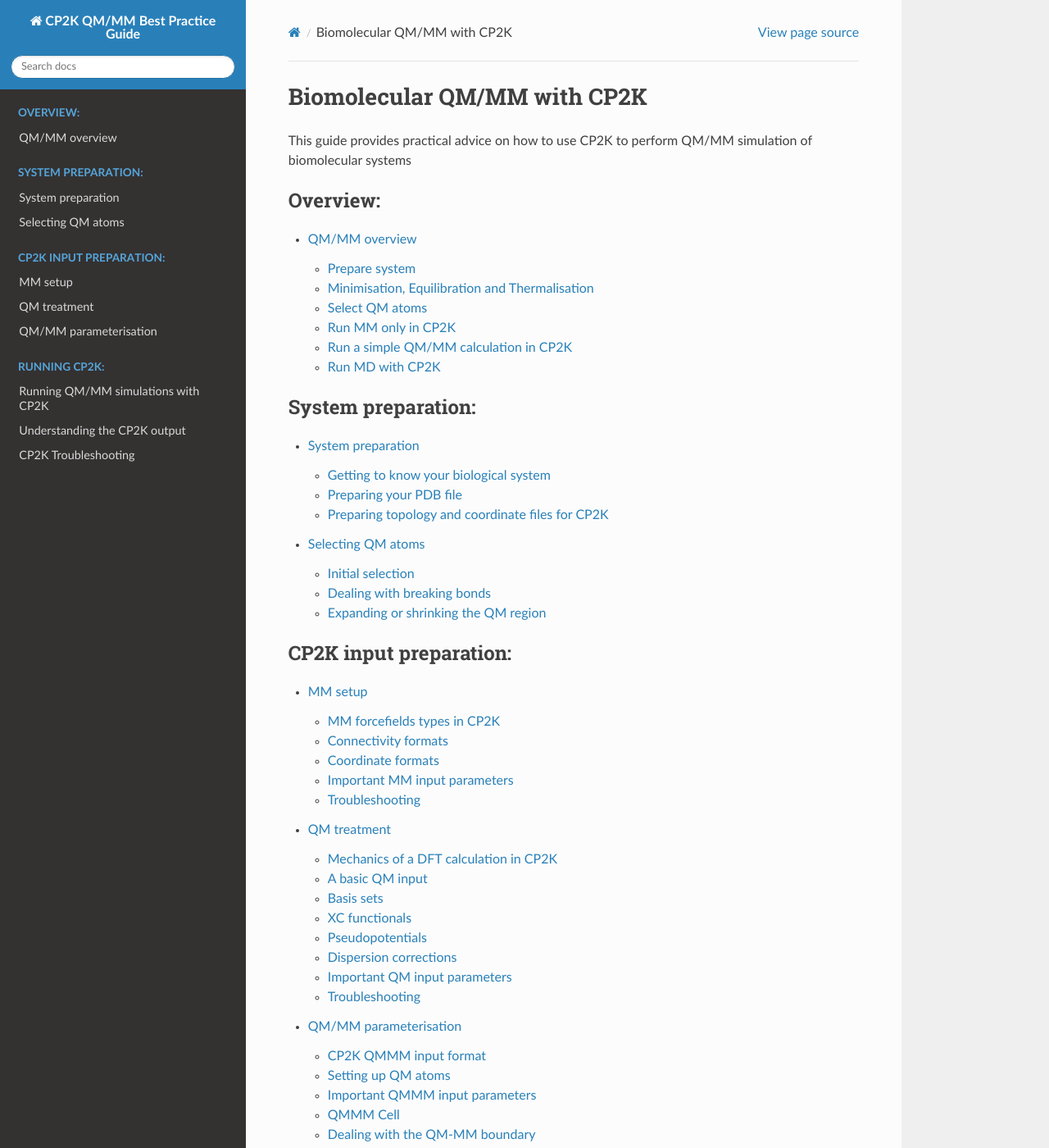
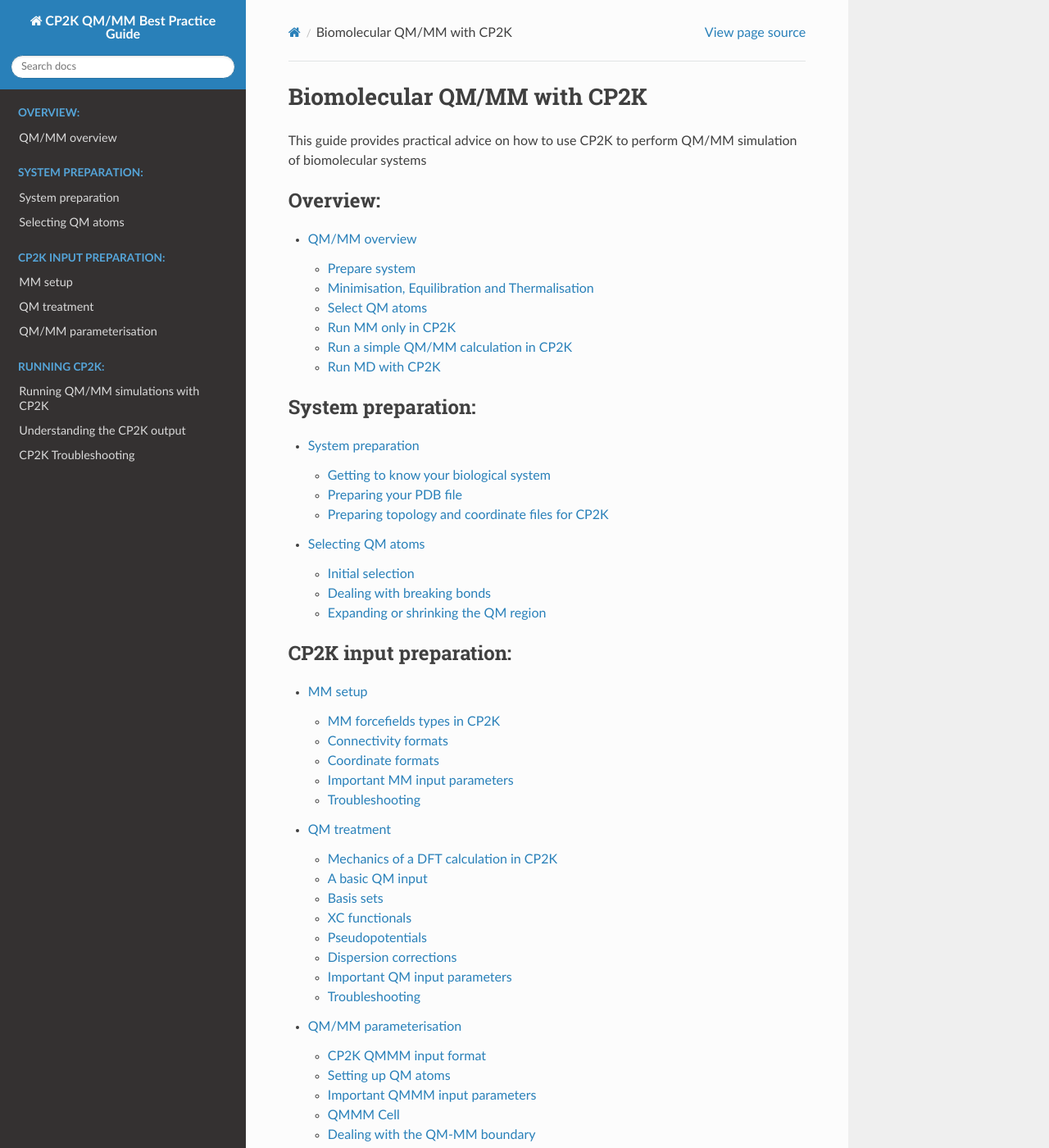
Before and after one commit to bioexcel/qmmm_bpg, a Sphinx documentation site: the page built from docs/index.rst, in a window 1280 px wide and 1400 px high. Shown: the whole window at 82% size. Built offline with Sphinx 7.4.7 and the Read the Docs theme 2.0.0, drawn with Linux system fonts in a browser that asks for light colours.

Commit message:
Adjust display width to improve visibility (% screen width in _static/css/custom.css)

```diff
--- /dev/null
+++ b/docs/_static/css/custom.css
@@ -0,0 +1,3 @@
+.wy-nav-content {
+    max-width: 75% !important;
+}
--- a/docs/conf.py
+++ b/docs/conf.py
@@ -78,11 +78,13 @@
 #html_theme = 'alabaster'
 html_theme = 'sphinx_rtd_theme'
 
+html_css_files = ['css/custom.css']
+
 # Theme options are theme-specific and customize the look and feel of a theme
 # further.  For a list of options available for each theme, see the
 # documentation.
 #
-# html_theme_options = {}
+html_theme_options = {}
 
 # Add any paths that contain custom static files (such as style sheets) here,
 # relative to this directory. They are copied after the builtin static files,
```
Also changed, not shown: 1 other file.
